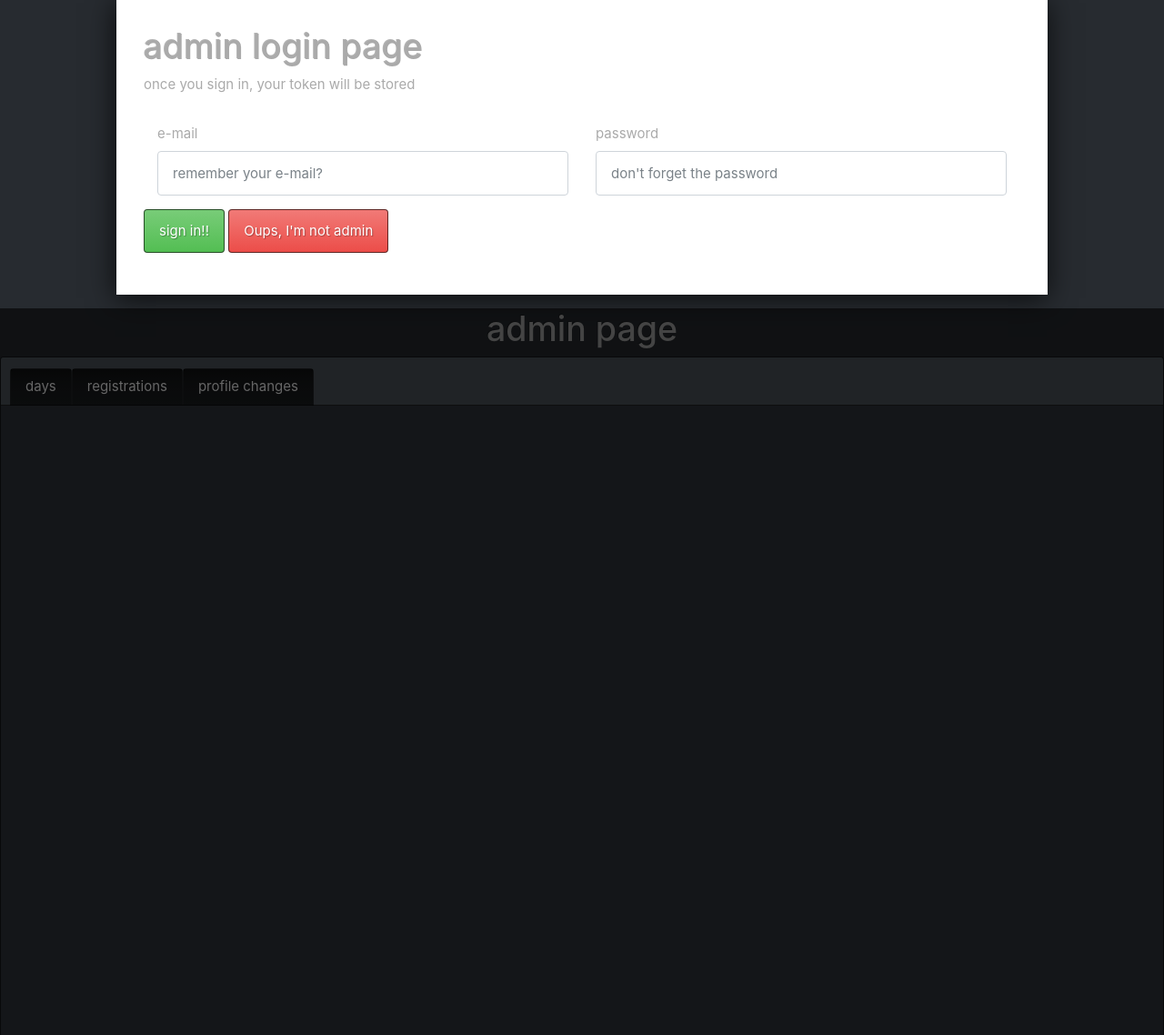
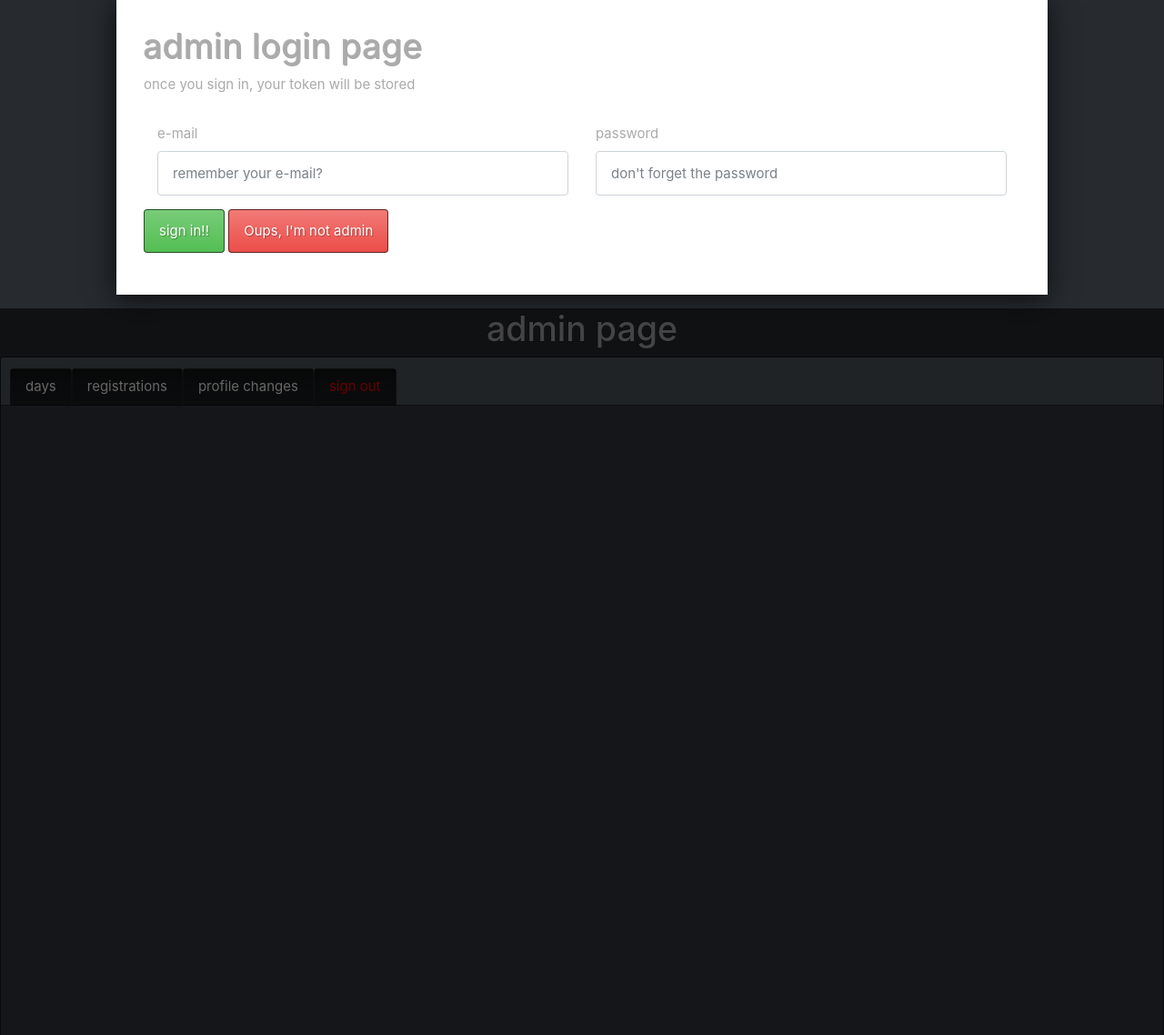
Before and after one commit to araneoAnicet/akademik, a Flask app: page /admin in a window 1280 px wide. Shown: the part 65-1203 px from the top of the page at 91% size. Run offline with Flask 2, Linux system fonts and the light colour scheme.

Commit message:
add warning window while signing out on admin's page

```diff
--- a/flaskapp/static/js/admin.js
+++ b/flaskapp/static/js/admin.js
@@ -7,6 +7,7 @@ new Vue({
     data: {
         getAPIInfo_error_message: 'Looks like there is not data to handle ;-(',
         show_getAPIInfo_error_message: false,
+        show_sign_out_warning: false,
         processing_ajax: false,
         processing_link_request: false,
         link_data: {},
@@ -34,6 +35,21 @@ new Vue({
     },
 
     methods: {
+        pressedSignOut: function () {
+            this.show_sign_out_warning = true;
+        },
+
+        unpressedSignOut: function () {
+            this.show_sign_out_warning = false;
+        },
+        signOut: function() {
+            localStorage.admin_token = '';
+            localStorage.admin_email = '';
+            this.admin_token = '';
+            this.admin_email = '';
+            window.location.replace('http://localhost:5000/admin');
+
+        },
         getFormData: function () {
             this.server_message = '';
             this.ajax_processing_message = 'Requesting admin token...';
@@ -84,6 +100,7 @@ new Vue({
         },
 
         getAPIInfo: function (link_end) {
+            this.show_getAPIInfo_error_message = false;
             this.link_data = {};
             this.processing_link_request = true;
             fetch(`http://localhost:5000/api/${link_end}`, {
--- a/flaskapp/templates/admin.html
+++ b/flaskapp/templates/admin.html
@@ -54,7 +54,17 @@
           </transition>
   </form>
 
-<div class="popup-window" v-if="show_login_window"></div>
+  <transition name="fade">
+  <div v-if="show_sign_out_warning" class="centred-box">
+    <h1>Are you sure you want to sign out?</h1>
+    <div class="form-group">
+      <button type="button" v-on:click="signOut();" class="btn btn-success"> Sure! </button>
+      <button type="button" v-on:click="unpressedSignOut();" class="btn btn-danger"> No, I'm not sure about it... </button>
+    </div>
+  </div>
+</transition>
+
+<div class="popup-window" v-if="show_login_window || show_sign_out_warning"></div>
 <h1 style="text-align: center;">admin page</h1>
   <div class="card text-center">
       <div class="card-header">
@@ -67,6 +77,9 @@
           </li>
           <li class="nav-item">
             <a class="nav-link" v-on:click="getProfilechanges();" href="#" tabindex="-1" aria-disabled="true">profile changes</a>
+          </li>
+          <li class="nav-item">
+            <a class="nav-link" style="color: red;" v-on:click="pressedSignOut();;" href="#">sign out</a>
           </li>
         </ul>
       </div>
@@ -97,7 +110,9 @@
 
       </tbody>
     </table>
-    <p v-if="show_getAPIInfo_error_message" stype="text-align: center;"> [[ getAPIInfo_error_message ]] </p>
+    <transition name="fade">
+        <p v-if="show_getAPIInfo_error_message" stype="text-align: center;"> [[ getAPIInfo_error_message ]] </p>
+    </transition>
     <div v-if="processing_link_request">
       <h2>Waiting for server response...</h2>
       <div class="spinner-grow" role="status">
```
Also changed, not shown: flaskapp/database.db.
